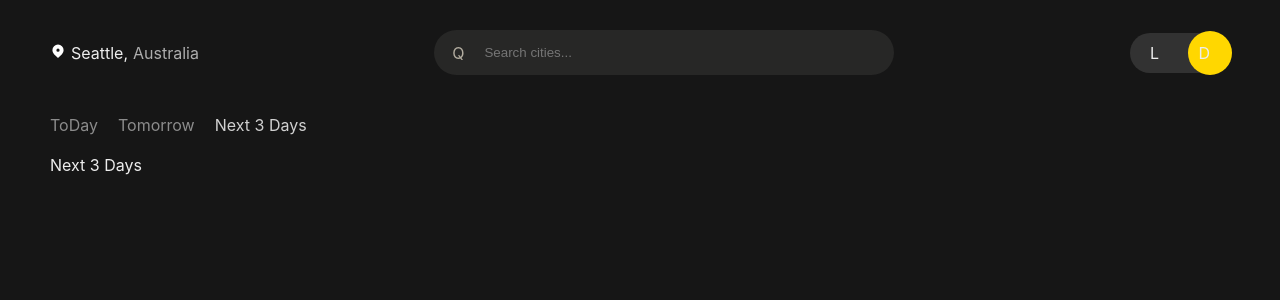
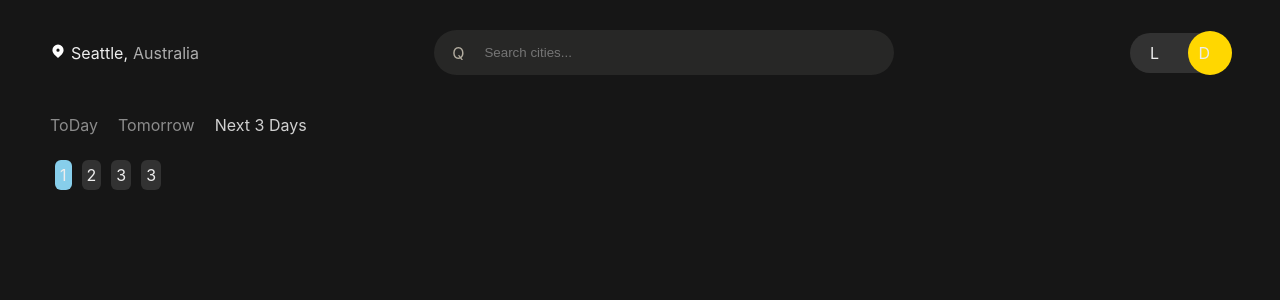
Before and after one commit to sajjadseifi/weather, a React (Create React App) app: page /next3days in a window 1280 px wide. Shown: the top 300 px of the page. Built offline with nearby package versions, Linux system fonts and the light colour scheme.

Commit message:
test : use card & card grid

```diff
--- a/src/pages/Next3Days.tsx
+++ b/src/pages/Next3Days.tsx
@@ -1,9 +1,18 @@
 import React from "react";
-
+import Card from "../components/card/Card";
+import { CardType } from "../components/card/card-type";
+import CardGrid from "../components/card/CardGrid";
 
 const Next3Days = ()=>{
     return (
-        <div>Next 3 Days</div>
+        <div>
+            <CardGrid>
+                <Card cardType={CardType.SKY}>1</Card>
+                <Card cardType={CardType.DARK}>2</Card>
+                <Card cardType={CardType.DARK}>3</Card>
+                <Card cardType={CardType.DARK}>3</Card>
+            </CardGrid>
+        </div>
     )
 }
 
```
